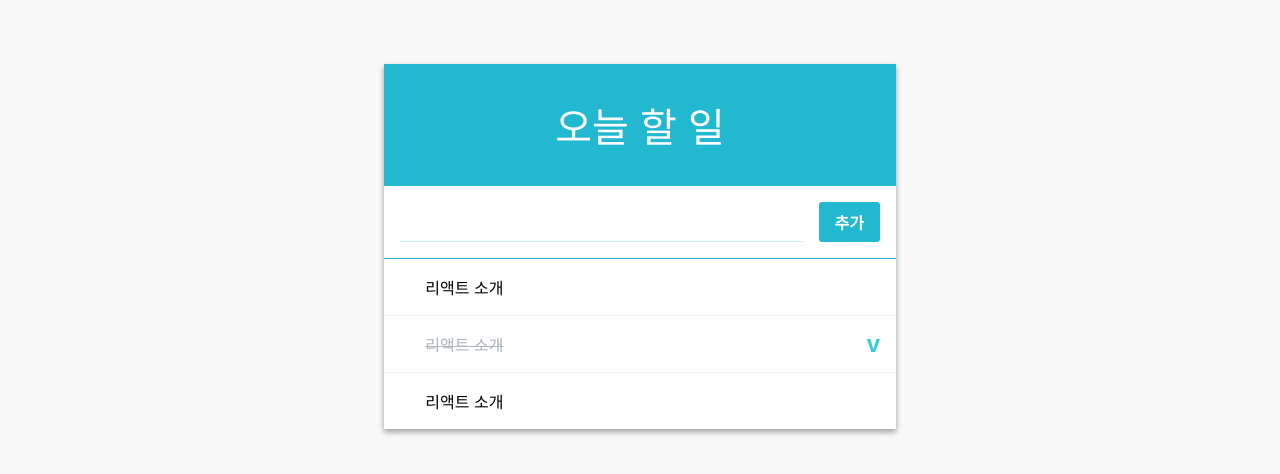
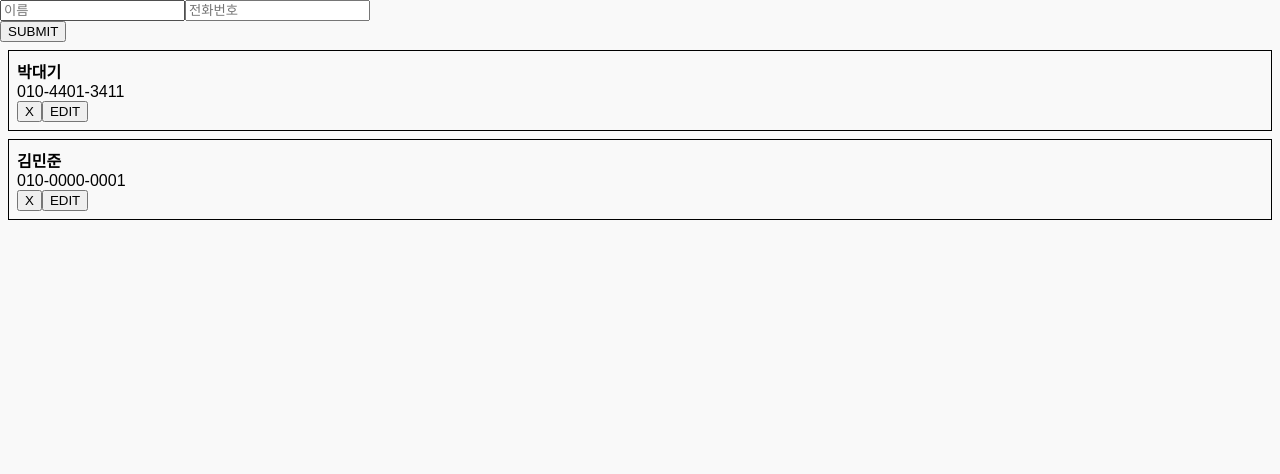
Before and after one commit to seafood123/react-project, a React (Create React App) app: page / in a window 1280 px wide. Shown: the top 474 px of the page. Built offline with nearby package versions, Linux system fonts and the light colour scheme.

Commit message:
2020.10.25

```diff
--- a/src/App.js
+++ b/src/App.js
@@ -1,98 +1,73 @@
-import React, {Component} from 'react';
-import TodoListTemplate from './components/TodoListTemplate';
-import Form from './components/Form';
-import TodoItemList from './components/TodoItemList';
+import React, { Component, Fragment } from 'react';
+import logo from './logo192.png';
+import MyName from './hello/MyName';
+import Counter from './hello/Counter';
+
+import PhoneForm from './phoneBook/PhoneForm';
+import PhoneInfoList from './phoneBook/PhoneInfoList';
 
 class App extends Component {
 
-  id = 3;
+  id = 2;
 
   state = {
-    input : '',
-    todos: [
-      { id: 0, text: ' 리액트 소개', checked: false },
-      { id: 1, text: ' 리액트 소개', checked: true },
-      { id: 2, text: ' 리액트 소개', checked: false }
+    information: [
+      {
+        id: 0,
+        name: '박대기',
+        phone: '010-4401-3411'
+      },
+      {
+        id: 1,
+        name: '김민준',
+        phone: '010-0000-0001'
+      },
     ]
   }
 
-  handleChange = (e) => {
+  handleCreate = (data) => {
+    const { information } = this.state;
+    console.log(data);
     this.setState({
-      input : e.target.value
-    });
-  }
-
-  handleCreate = (e) => {
-    const {input, todos} = this.state;
-    this.setState({
-      input : '',
-      todos : todos.concat({
-        id : this.id++,
-        text : input,
-        checked : true
+      information: information.concat({
+        id: this.id++,
+        ...data
       })
-    });
-  }
-
-  handleKeyPress = (e) => {
-    if(e.key === 'Enter'){
-      this.handleCreate();
-    }
-  }
-
-  handleToggle = (id) => {
-    const {todos} = this.state;
-    // 파라미터로 받은 id를 가지고 몇번째 아이템인지 찾는다.
-    const index = todos.findIndex(todo => todo.id === id);
-    const selected = todos[index];  // 선택한 객체
-
-    const nextTodos = [...todos]; // 배열 복사
-
-    // 기존 값들을 복사하고 checked 값 덮어쓰기
-    nextTodos[index] = {
-      ...selected,
-      checked : !selected.checked
-    }
-
-    this.setState({
-      todos : nextTodos
-    });
-  };
-
-
-  handleRemove = (id) => {
-    const {todos} = this.state;
-    this.setState({
-      todos : todos.filter(todo => todo.id !== id)
     })
   }
 
+  handleRemove = (id) => {
+    const { information } = this.state;
+    this.setState({
+      information: information.filter(info => info.id !== id)
+    })
+  }
 
+  handleUpdate = (id, data) => {
+    const { information } = this.state;
+    this.setState({
+      information: information.map(
+        info => id === info.id ? { ...info, ...data } : info
+      )
+    })
+  }
 
-  render(){
-    const {input, todos} = this.state;
-    const {
-      handleChange,
-      handleCreate,
-      handleKeyPress,
-      handleToggle,
-      handleRemove
-    } = this;
-
-    return(
-      <TodoListTemplate form = {(
-        <Form
-          value = {input}
-          onKeyPress = {handleKeyPress}
-          onChange = {handleChange}
-          onCreate = {handleCreate}
-        />
-      )}>
-        <TodoItemList todos={todos} onToggle={handleToggle} onRemove={handleRemove}/>
-      </TodoListTemplate>
+  render() {
+    const style = {
+      backgroundColor: 'black',
+      padding: '16px',
+      color: 'white',
+      fontSize: '12px'
+    }
+    const { information } = this.state;
+    return (
+      <div>
+        <PhoneForm onCreate={this.handleCreate} />
+        <PhoneInfoList data={information} onRemove={this.handleRemove}
+          onUpdate={this.handleUpdate} />
+      </div>
     )
   }
-
 }
 
 export default App;
--- /dev/null
+++ b/src/hello/Counter.js
@@ -0,0 +1,79 @@
+import React, { Component } from 'react';
+
+const Problematic = () => {
+    throw ( new Error("버그가 나타났어요!!"));
+    return (
+        <div>
+
+        </div>
+    )
+}
+
+class Counter extends Component{
+
+    state = {
+        number : 0
+    }
+
+    constructor(props){
+        super(props);
+        console.log("constructor");
+    }
+
+    componentDidCatch(error,info){
+        this.setState({
+            error : true
+        })
+    }
+
+    componentWillMount(){
+        console.log("componenetWillMount (deprecated) ");
+    }
+
+    componentDidMount(){
+        console.log("ComponentDidMount");
+    }
+
+    shouldComponentUpdate(nextProps, nextState){
+        console.log("shouldComponentUpdate");
+        if(nextState.number % 5 === 0) return false;
+        return true;
+    }
+
+    componentWillUpdate(nextProps, nextState){
+        console.log("componentWillUpdate");
+    }
+
+    componentDidUpdate(prevProps, prevState){
+        console.log("componentDidUpdate");
+    }
+
+    handleIncrease = () => {
+        const { number } = this.state;
+        this.setState({
+            number : number + 1
+        })
+    }
+
+    handleDecrease = () => {
+        const {number} = this.state;
+        this.setState({
+            number:number - 1
+        })
+    }
+
+    render(){
+        if(this.state.error) return (<h1>에러 발생!</h1>)
+        return(
+            <div>
+                <h1>카운터</h1>
+                <div>값 : {this.state.number} </div>
+                {this.state.number === 4 && <Problematic/>}
+                <button onClick={this.handleIncrease}>+++</button>
+                <button onClick={this.handleDecrease}>---</button>
+            </div>
+        )
+    }
+}
+
+export default Counter;
--- /dev/null
+++ b/src/hello/MyName.js
@@ -0,0 +1,11 @@
+import React, {Component} from 'react';
+
+const MyName = ({name, style}) => {
+    return(
+        <div style={style}>
+            안녕하세요. <b> {name} </b> 이에요~.
+        </div>
+    )
+}
+
+export default MyName;
--- /dev/null
+++ b/src/phoneBook/PhoneForm.js
@@ -0,0 +1,45 @@
+import React , { Component } from 'react';
+
+class PhoneForm extends Component{
+    state = {
+        name : '',
+        phone : ''
+    }
+
+    handleChange = (e)=>{
+        this.setState({
+            [e.target.name] : e.target.value
+        })
+    }
+
+    handleSubmit = (e) =>{
+        e.preventDefault();
+        this.props.onCreate(this.state);
+        this.setState({
+            name:'',
+            phone:''
+        })
+    }
+
+    render(){
+        return (
+            <form onSubmit={this.handleSubmit}>
+                <input placeholder="이름"
+                       value={this.state.name}
+                       onChange={this.handleChange}
+                       name = "name"
+                />
+                <input placeholder="전화번호"
+                       value={this.state.phone}
+                       onChange={this.handleChange}
+                       name="phone"
+                />
+                <div>{this.state.name} {this.state.phone}</div>
+                <button type="submit">SUBMIT</button>
+            </form>
+        )
+    }
+
+}
+
+export default PhoneForm;
--- /dev/null
+++ b/src/phoneBook/PhoneInfo.js
@@ -0,0 +1,100 @@
+import React, { Component } from 'react';
+
+class PhoneInfo extends Component {
+    static defaultProps = {
+        info: {
+            name: '이름',
+            phone: '010-0000-0000',
+            id: 0
+        }
+    }
+
+    state = {
+        editing: false,
+        name: '',
+        phone: ''
+    }
+
+    handleRemove = () => {
+        const { info, onRemove } = this.props;
+        console.log(info);
+        onRemove(info.id);
+    }
+
+    handleChange = (e) => {
+        const { name, value } = e.target;
+        console.log(e.target);
+        this.setState({
+            [name]: value
+        });
+    }
+
+    handleToggleEdit = () => {
+        const { editing } = this.state;
+        this.setState({
+            editing: !editing
+        })
+    }
+
+    componentDidUpdate(prevProps, prevState) {
+        const { info, onUpdate } = this.props;
+        console.log(info);
+        if (!prevState.editing && this.state.editing) {
+            this.setState({
+                name: info.name,
+                phone: info.phone
+            })
+        }
+
+        if (prevState.editing && !this.state.editing) {
+
+            onUpdate(info.id, { name: this.state.name, phone: this.state.phone })
+
+        }
+    }
+
+    render() {
+        const style = {
+            border: '1px solid black',
+            padding: '8px',
+            margin: '8px'
+        };
+
+
+        const {editing} = this.state;
+
+        if(editing){
+            return(
+                <div    style={style}>
+                    <div>
+                        <input  value={this.state.name}
+                                name="name"
+                                placeholder = "이름"
+                                onChange={this.handleChange}/>
+                    </div>
+                    <div>
+                        <input  value={this.state.phone}
+                                name="phone"
+                                placeholder="전화번호"
+                                onChange={this.handleChange}/>
+                    </div>
+                    <button onClick={this.handleToggleEdit}>적용</button>
+                    <button onClick={this.handleRemove}>삭제</button>
+                </div>
+            )
+        }
+        const { name, phone } = this.props.info;
+
+        return (
+            <div style={style}>
+                <div><b>{name}</b></div>
+                <div>{phone}</div>
+                <button onClick={this.handleRemove}>X</button>
+                <button onClick={this.handleToggleEdit}>EDIT</button>
+            </div>
+        )
+
+    }
+}
+
+export default PhoneInfo;
--- /dev/null
+++ b/src/phoneBook/PhoneInfoList.js
@@ -0,0 +1,31 @@
+import React , { Component } from 'react';
+import PhoneInfo from './PhoneInfo';
+
+class PhoneInfoList extends Component{
+    static defaultProps = {
+        list : [],
+        onRemove : () => console.warn("onRemove not defined"),
+        onUpdate : () => console.warn("onUpdate not defined"),
+    }
+
+    render(){
+        const {data, onRemove, onUpdate } = this.props;
+        const list = data.map(
+                info => (
+                    <PhoneInfo  key={info.id}
+                                info={info}
+                                onRemove = {onRemove}
+                                onUpdate={onUpdate}/>
+                )
+            )
+
+
+        return(
+            <div>
+                {list}
+            </div>
+        )
+    }
+}
+
+export default PhoneInfoList;
```
Also changed, not shown: src/logo192.png (renamed from public/logo192.png).
